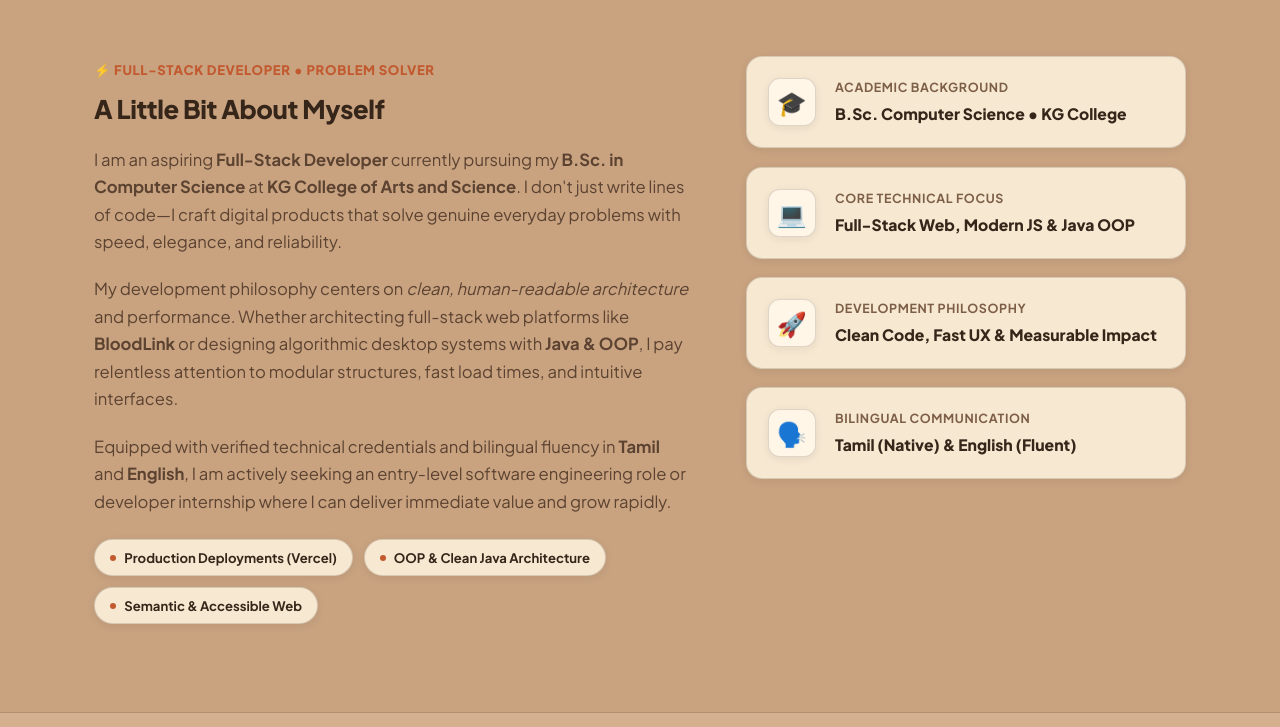
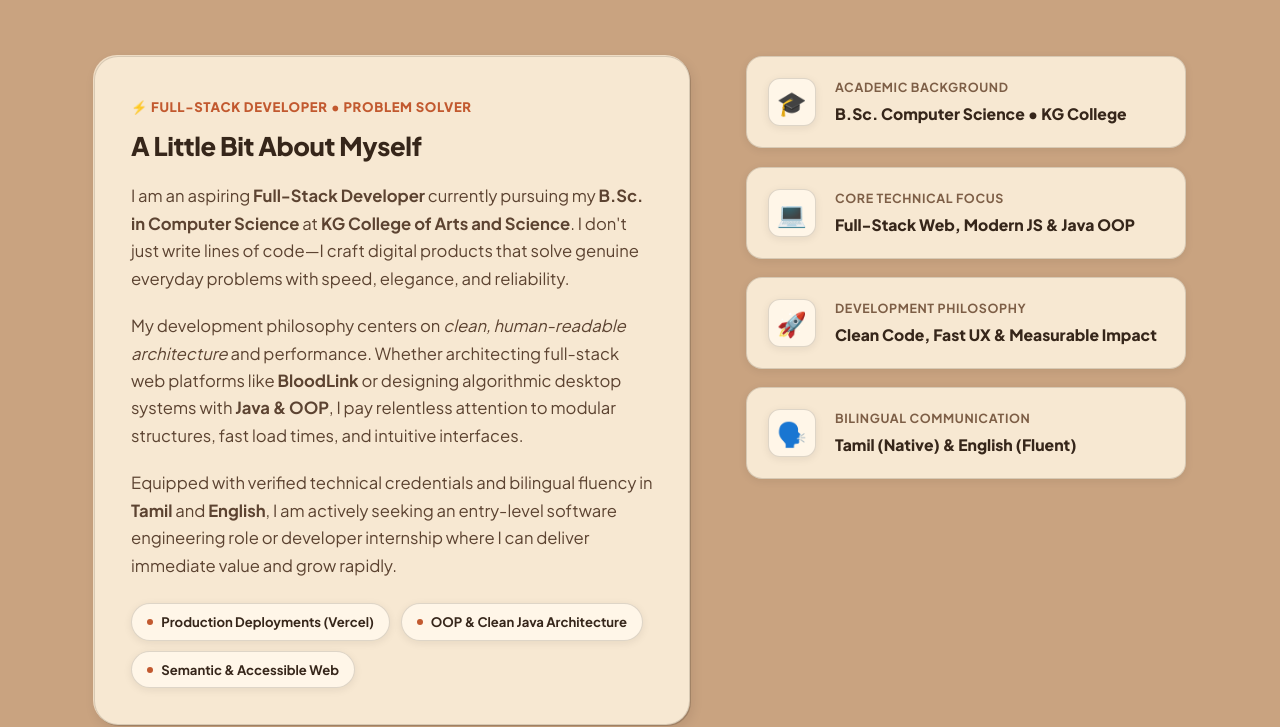
Before and after one commit to gokulid0708-pixel/portfolio, a plain HTML site: page index.html in a window 1280 px wide. Shown: the part 1413-2140 px from the top of the page. Drawn offline with Linux system fonts and the light colour scheme.

Commit message:
Style about-text in rounded card box layout matching right cards

```diff
--- a/index.html
+++ b/index.html
@@ -128,7 +128,7 @@
         </div>
 
         <div class="about-grid">
-          <div class="about-text">
+          <div class="about-text reveal">
             <div class="about-lead-badge">⚡ Full-Stack Developer • Problem Solver</div>
             <h3>A Little Bit About Myself</h3>
             <p>
--- a/style.css
+++ b/style.css
@@ -260,6 +260,20 @@ a:focus-visible, button:focus-visible, input:focus-visible, textarea:focus-visib
   border-bottom: 1px solid var(--border);
 }
 .about-grid { display: grid; grid-template-columns: 1.15fr 0.85fr; gap: 3.5rem; align-items: start; }
+.about-text {
+  background: var(--surface);
+  border: 1px solid var(--border);
+  border-radius: var(--radius-lg);
+  padding: 2.25rem;
+  box-shadow: var(--shadow-press);
+  -webkit-backdrop-filter: blur(12px);
+  backdrop-filter: blur(12px);
+  transition: all var(--transition);
+}
+.about-text:hover {
+  border-color: var(--border-hover);
+  box-shadow: var(--shadow-raised);
+}
 .about-lead-badge {
   display: inline-block; font-size: 0.82rem; font-weight: 750; color: var(--accent-ember);
   text-transform: uppercase; letter-spacing: 0.05em; margin-bottom: 0.75rem;
@@ -269,7 +283,7 @@ a:focus-visible, button:focus-visible, input:focus-visible, textarea:focus-visib
 .about-highlights-bar { display: flex; flex-wrap: wrap; gap: 0.65rem; margin-top: 1.5rem; }
 .highlight-chip {
   display: inline-flex; align-items: center; gap: 0.5rem; padding: 0.45rem 0.95rem;
-  background: var(--surface); border: 1px solid var(--border); border-radius: var(--radius-full);
+  background: var(--surface-hover); border: 1px solid var(--border); border-radius: var(--radius-full);
   font-size: 0.82rem; font-weight: 650; color: var(--text); box-shadow: var(--shadow-sm);
   transition: all var(--transition);
 }
@@ -486,6 +500,7 @@ a:focus-visible, button:focus-visible, input:focus-visible, textarea:focus-visib
 
 @media (max-width: 650px) {
   .section { padding: 3.75rem 0; }
+  .about-text { padding: 1.5rem; }
   .hero-title { font-size: 2.85rem; }
   .hero-tagline { font-size: 1.4rem; }
   .menu-btn { display: flex; }
```
